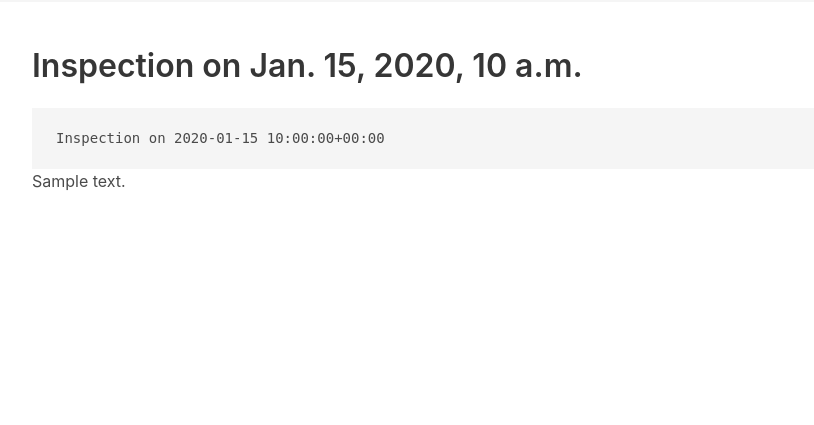
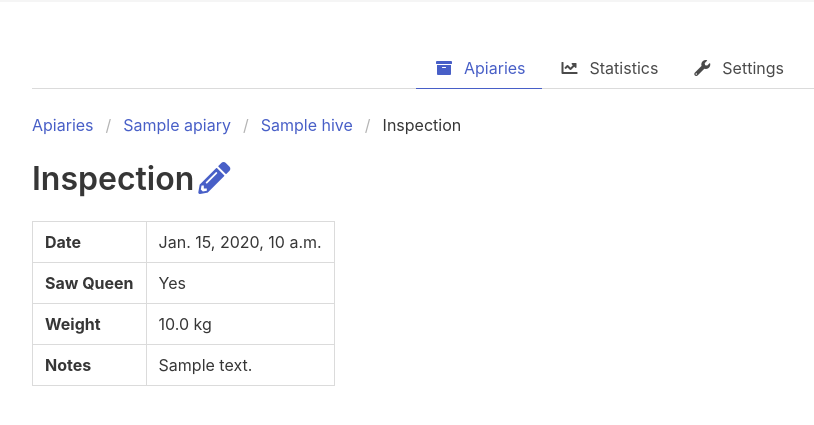
Before and after one commit to Retzudo/beez, a Django app: page /dashboard/inspections/1 in a window 1280 px wide. Shown: the part 52-477 px from the top of the page, without its empty margins (32-846 px from the left). Run offline with Django 3.2, Linux system fonts and the light colour scheme; a user stored in the database is signed in; tables that the repository leaves empty hold one stand-in row (values such as "Sample post"); parts of the project's set-up code (start-up, migrations or seed data) failed here and were passed over; some libraries are stand-ins or nearby versions.

Commit message:
Markdown

```diff
--- a/beez/beez/settings.py
+++ b/beez/beez/settings.py
@@ -40,6 +40,7 @@ INSTALLED_APPS = [
     'django.contrib.sessions',
     'django.contrib.messages',
     'django.contrib.staticfiles',
+    'markdown_deux',
     'qr_code',
     'core',
     'frontend',
--- a/beez/frontend/templates/frontend/inspection/detail.html
+++ b/beez/frontend/templates/frontend/inspection/detail.html
@@ -1,15 +1,52 @@
 {% extends 'frontend/master.html' %}
+
+{% load markdown_deux_tags %}
 
 {% block body %}
     <section class="section">
         <div class="container">
-            <h1 class="title">Inspection on {{ inspection.date }}</h1>
+            {% include 'frontend/_dashboard_tabs.html' with active='apiary-list' %}
 
-            <pre>{{ inspection }}</pre>
+            <nav class="breadcrumb" aria-label="breadcrumbs">
+                <ul>
+                    <li><a href="{% url 'apiary-list' %}">Apiaries</a></li>
+                    <li><a href="{% url 'apiary-detail' pk=inspection.hive.apiary.pk %}">{{ inspection.hive.apiary.name }}</a></li>
+                    <li><a href="{% url 'hive-detail' pk=inspection.hive.pk %}">{{ inspection.hive.name }}</a></li>
+                    <li class="is-active"><a href="{% url 'inspection-detail' pk=inspection.pk %}">Inspection</a></li>
+                </ul>
+            </nav>
 
-            <div class="content">
-                {{ inspection.notes }}
-            </div>
+            <h1 class="title">
+                <span>Inspection</span>
+                <a href="{% url 'inspection-edit' pk=inspection.pk %}">
+                    <span class="icon"><i class="fa fa-pencil-alt"></i></span>
+                </a>
+            </h1>
+
+            <table class="table is-bordered">
+                <tr>
+                    <th>Date</th>
+                    <td>{{ inspection.date }}</td>
+                </tr>
+                <tr>
+                    <th>Saw Queen</th>
+                    <td>{{ inspection.saw_queen|yesno|capfirst }}</td>
+                </tr>
+                <tr>
+                    <th>Weight</th>
+                    <td>{% if inspection.weight %}{{ inspection.weight }} kg{% else %}<em>N/A</em>{% endif %}</td>
+                </tr>
+                <tr>
+                    <th>Notes</th>
+                    <td>
+                        {% if inspection.notes %}
+                            <div class="content">{{ inspection.notes|markdown }}</div>
+                        {% else %}
+                            <em>N/A</em>
+                        {% endif %}
+                    </td>
+                </tr>
+            </table>
         </div>
     </section>
 {% endblock %}
--- a/beez/frontend/views/hive.py
+++ b/beez/frontend/views/hive.py
@@ -18,7 +18,7 @@ class HiveDetailView(LoginRequiredMixin, DetailView):
 class HiveCreateView(LoginRequiredMixin, CreateView):
     template_name = 'frontend/hive/form.html'
     model = Hive
-    fields = ['name', 'description']
+    fields = ['name', 'description', 'notes']
 
     def form_valid(self, form):
         form.instance.apiary = Apiary.objects.get(owner=self.request.user, pk=self.kwargs.get('pk'))
@@ -28,7 +28,7 @@ class HiveCreateView(LoginRequiredMixin, CreateView):
 class HiveUpdateView(LoginRequiredMixin, UpdateView):
     template_name = 'frontend/hive/form.html'
     model = Hive
-    fields = ['name', 'description']
+    fields = ['name', 'description', 'notes']
 
     def get_queryset(self):
         return Hive.objects.filter(apiary__owner=self.request.user)
```
Also changed, not shown: beez/frontend/templates/frontend/apiary/detail.html (+8 -6 lines), beez/frontend/templates/frontend/apiary/list.html (+6 -4 lines), beez/frontend/templates/frontend/hive/detail.html (+33 -5 lines), 2 other files.
